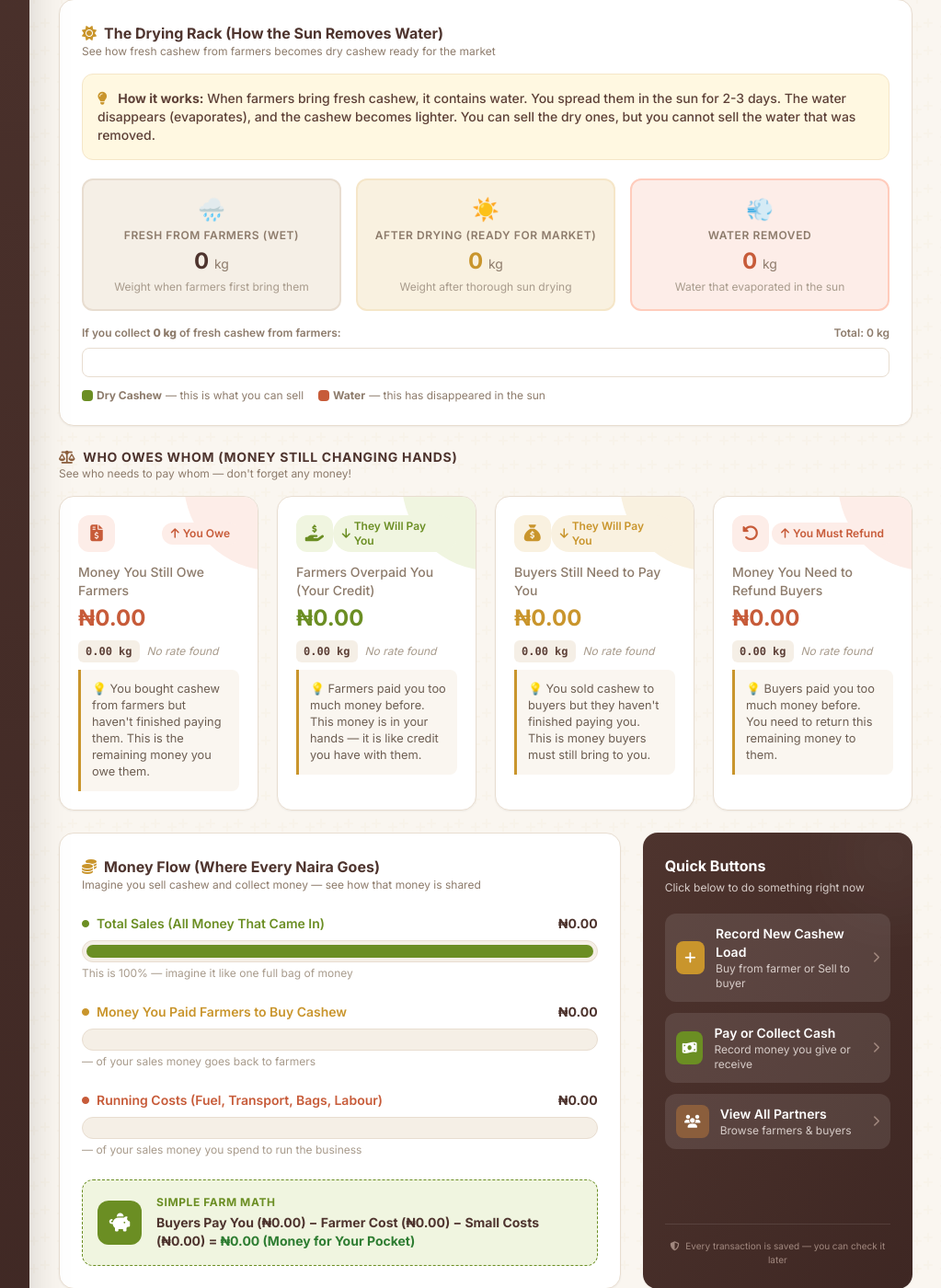
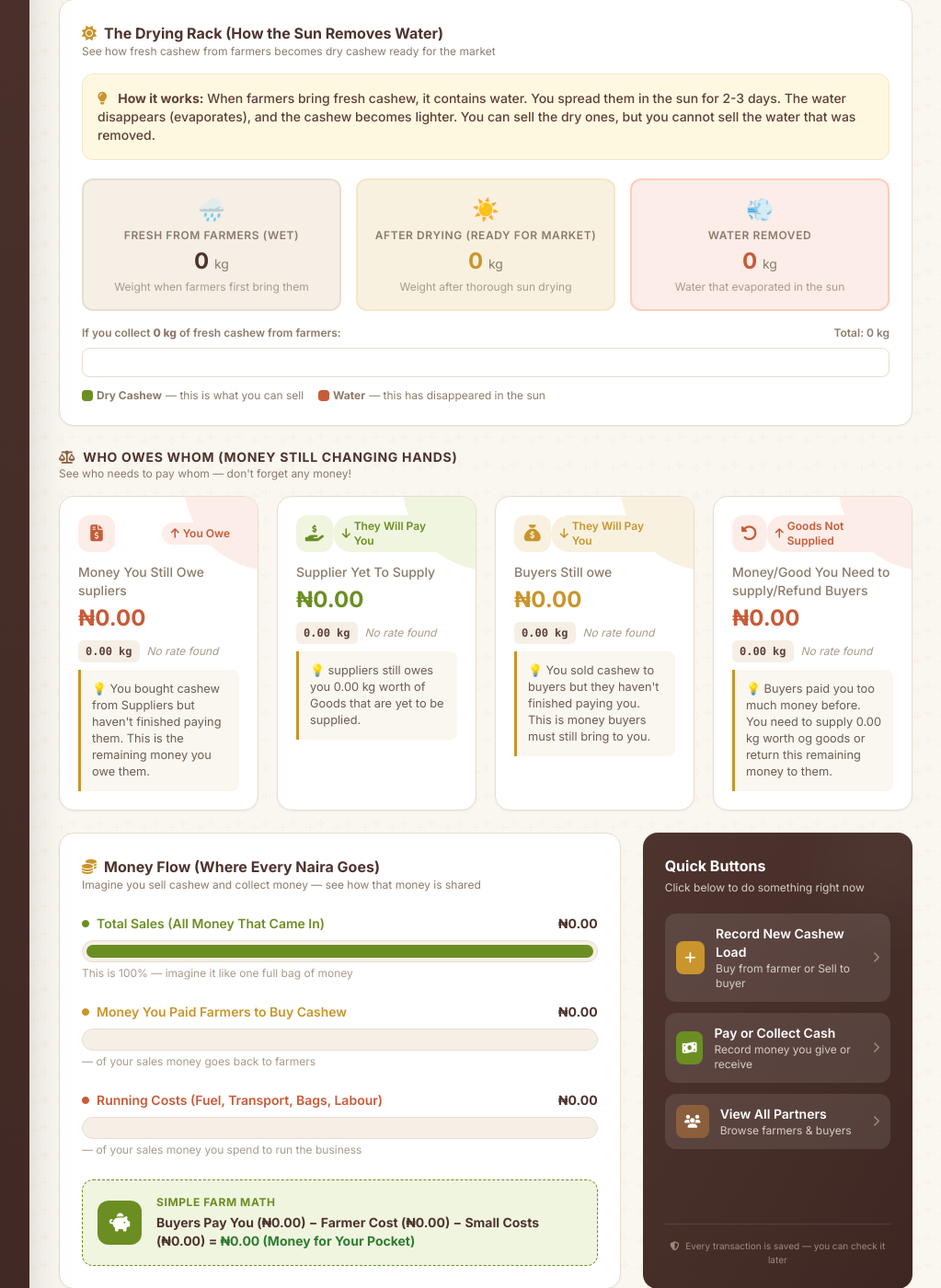
Before and after one commit to akmoney1110/accounting, a Django app: page /dashboard/ in a window 1280 px wide. Shown: the part 790-2190 px from the top of the page at 92% size, without its empty margins (256-1279 px from the left). Run offline with Django 5.2, Linux system fonts and the light colour scheme; the visitor is signed in with stand-in values (Sample User, id 1); data comes from the database, SQL or seed files in the repository; some libraries are stand-ins or nearby versions.

Commit message:
Update accounting application

```diff
--- a/account/templates/account/admin_dashboard.html
+++ b/account/templates/account/admin_dashboard.html
@@ -308,7 +308,7 @@
                         <i class="fas fa-arrow-up"></i> You Owe
                     </span>
                 </div>
-                <p class="text-sm text-[#8D7B6B] font-medium">Money You Still Owe Farmers</p>
+                <p class="text-sm text-[#8D7B6B] font-medium">Money You Still Owe supliers</p>
                 <h3 class="text-2xl font-bold text-[#C75B39] mt-1">₦<span class="counter" data-target="{{ amount_owe_vendors|default:'0' }}">{{ amount_owe_vendors|default:"0.00" }}</span></h3>
                 <div class="mt-2 flex items-center gap-2 text-xs">
                     <span class="bg-[#F5EFE6] text-[#5D4037] px-2 py-1 rounded-md font-mono font-semibold">
@@ -321,7 +321,7 @@
                     {% endif %}
                 </div>
                 <div class="explain-box mt-2">
-                    <p>💡 You bought cashew from farmers but haven't finished paying them. This is the remaining money you owe them.</p>
+                    <p>💡 You bought cashew from Suppliers but haven't finished paying them. This is the remaining money you owe them.</p>
                 </div>
             </div>
         </a>
@@ -338,7 +338,7 @@
                         <i class="fas fa-arrow-down"></i> They Will Pay You
                     </span>
                 </div>
-                <p class="text-sm text-[#8D7B6B] font-medium">Farmers Overpaid You (Your Credit)</p>
+                <p class="text-sm text-[#8D7B6B] font-medium">Supplier Yet To Supply</p>
                 <h3 class="text-2xl font-bold text-[#6B8E23] mt-1">₦<span class="counter" data-target="{{ vendors_owe_me|default:'0' }}">{{ vendors_owe_me|default:"0.00" }}</span></h3>
                 <div class="mt-2 flex items-center gap-2 text-xs">
                     <span class="bg-[#F5EFE6] text-[#5D4037] px-2 py-1 rounded-md font-mono font-semibold">
@@ -351,7 +351,7 @@
                     {% endif %}
                 </div>
                 <div class="explain-box mt-2">
-                    <p>💡 Farmers paid you too much money before. This money is in your hands — it is like credit you have with them.</p>
+                    <p>💡 suppliers still owes you {{ vendors_owe_me_kg|default:"0.00" }} kg worth of Goods that are yet to be supplied.</p>
                 </div>
             </div>
         </a>
@@ -368,7 +368,7 @@
                         <i class="fas fa-arrow-down"></i> They Will Pay You
                     </span>
                 </div>
-                <p class="text-sm text-[#8D7B6B] font-medium">Buyers Still Need to Pay You</p>
+                <p class="text-sm text-[#8D7B6B] font-medium">Buyers Still owe</p>
                 <h3 class="text-2xl font-bold text-[#C9952C] mt-1">₦<span class="counter" data-target="{{ clients_owe_me|default:'0' }}">{{ clients_owe_me|default:"0.00" }}</span></h3>
                 <div class="mt-2 flex items-center gap-2 text-xs">
                     <span class="bg-[#F5EFE6] text-[#5D4037] px-2 py-1 rounded-md font-mono font-semibold">
@@ -395,10 +395,10 @@
                         <i class="fas fa-rotate-left text-[#C75B39] text-lg"></i>
                     </div>
                     <span class="text-xs font-semibold text-[#C75B39] bg-[#FDEDE8] px-2.5 py-1 rounded-full flex items-center gap-1">
-                        <i class="fas fa-arrow-up"></i> You Must Refund
+                        <i class="fas fa-arrow-up"></i> Goods Not Supplied
                     </span>
                 </div>
-                <p class="text-sm text-[#8D7B6B] font-medium">Money You Need to Refund Buyers</p>
+                <p class="text-sm text-[#8D7B6B] font-medium">Money/Good You Need to supply/Refund Buyers</p>
                 <h3 class="text-2xl font-bold text-[#C75B39] mt-1">₦<span class="counter" data-target="{{ owe_clients|default:'0' }}">{{ owe_clients|default:"0.00" }}</span></h3>
                 <div class="mt-2 flex items-center gap-2 text-xs">
                     <span class="bg-[#F5EFE6] text-[#5D4037] px-2 py-1 rounded-md font-mono font-semibold">
@@ -411,7 +411,7 @@
                     {% endif %}
                 </div>
                 <div class="explain-box mt-2">
-                    <p>💡 Buyers paid you too much money before. You need to return this remaining money to them.</p>
+                    <p>💡 Buyers paid you too much money before. You need to supply {{ owe_clients_kg|default:"0.00" }} kg worth og goods or return this remaining money to them.</p>
                 </div>
             </div>
         </a>
--- a/account/templates/account/batch_detail.html
+++ b/account/templates/account/batch_detail.html
@@ -289,11 +289,11 @@
                     </div>
                     <span class="text-[10px] font-bold px-2 py-1 rounded-full uppercase tracking-wider" style="background-color: #F5EFE6; color: #8B6914;">Total</span>
                 </div>
-                <p class="text-sm font-medium" style="color: #8D6E63;">{% if batch.transaction_type == 'BUY' %}Money You Paid Farmer{% else %}Money Buyer Owes You{% endif %}</p>
+                <p class="text-sm font-medium" style="color: #8D6E63;">{% if batch.transaction_type == 'BUY' %}Total Amount of Load {% else %}Total Amount of Load Bought{% endif %}</p>
                 <h3 class="text-2xl font-bold mt-1" style="color: #4E342E;">₦{{ batch.total_amount|default:"0.00" }}</h3>
                 <p class="text-xs mt-2" style="color: #A1887F;">{{ batch.weight }} kg × ₦{{ batch.applied_rate|default:"0.00" }}/kg</p>
                 <div class="mt-2 p-2 rounded-lg text-xs" style="background-color: #F5EFE6; color: #6D4C41;">
-                    <i class="fas fa-lightbulb mr-1" style="color: #C9952C;"></i> {% if batch.transaction_type == 'BUY' %}Total cash you gave the farmer for this load.{% else %}Total the buyer should pay you for this batch.{% endif %}
+                    <i class="fas fa-lightbulb mr-1" style="color: #C9952C;"></i> {% if batch.transaction_type == 'BUY' %}Total amount of money for this load.{% else %}Total the buyer should pay you for this batch.{% endif %}
                 </div>
             </div>
         </div>
--- a/account/views.py
+++ b/account/views.py
@@ -292,7 +292,7 @@ class AdminDashboardView(LoginRequiredMixin, AdminRequiredMixin, View):
         # Na only cashew seed get wet & dry weight wey need drying
         # ============================================================
         # TODO: Make sure this name match exactly wetin you create for Product table
-        CASHEW_PRODUCT_NAME = "cashew seed"  # <-- Change if your product name different
+        CASHEW_PRODUCT_NAME = "RAW CASHEW NUT (RCN) WET"  # <-- Change if your product name different
 
         vendor_wet_weight = (
             Batch.objects.filter(
```
